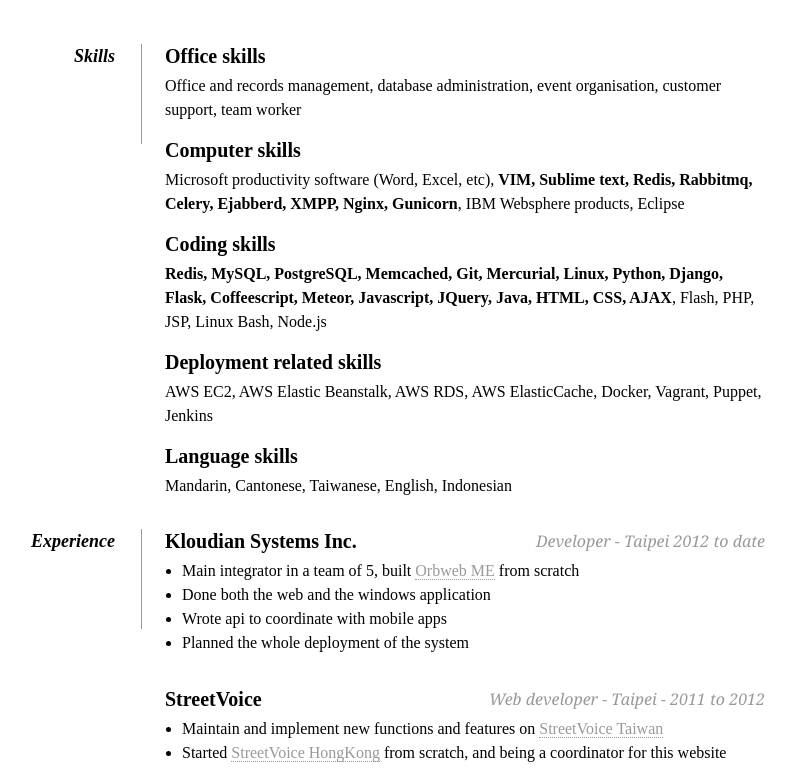
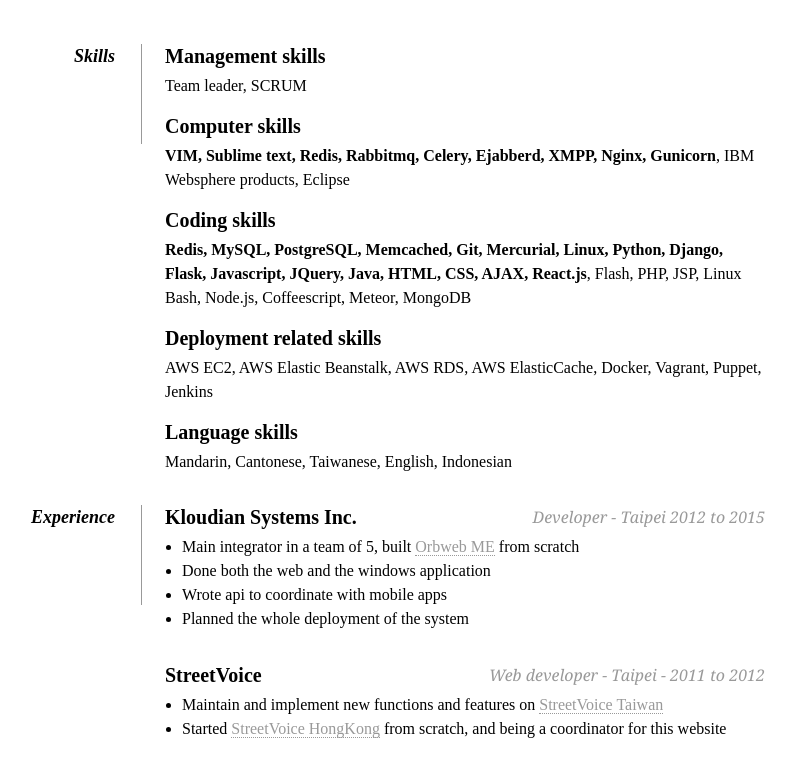
Before and after one commit to genxstylez/genxstylez.github.io, a plain HTML site: page index.html in a window 1280 px wide. Shown: the part 1197-1965 px from the top of the page, without its empty margins (275-1071 px from the left). Drawn offline with Linux system fonts and the light colour scheme.

Commit message:
Update index.html

```diff
--- a/index.html
+++ b/index.html
@@ -110,17 +110,17 @@
 
             <dt>Skills</dt>
             <dd>
-                <h2>Office skills</h2>
-                <p>Office and records management, database administration, event organisation, customer support, team worker</p>
+                <h2>Management skills</h2>
+                <p>Team leader, SCRUM</p>
 
                 <h2>Computer skills</h2>
-                <p>Microsoft productivity software (Word, Excel, etc), <strong>VIM, Sublime text, Redis, Rabbitmq, Celery, Ejabberd, XMPP, Nginx, Gunicorn</strong>, IBM Websphere products, Eclipse</p>
+                <p><strong>VIM, Sublime text, Redis, Rabbitmq, Celery, Ejabberd, XMPP, Nginx, Gunicorn</strong>, IBM Websphere products, Eclipse</p>
 
                 <h2>Coding skills</h2>
-                <p><strong>Redis, MySQL, PostgreSQL, Memcached, Git, Mercurial, Linux, Python, Django, Flask, Coffeescript, Meteor, Javascript, JQuery, Java, HTML, CSS, AJAX</strong>, Flash, PHP, JSP, Linux Bash, Node.js</p>
+                <p><strong>Redis, MySQL, PostgreSQL, Memcached, Git, Mercurial, Linux, Python, Django, Flask, Javascript, JQuery, Java, HTML, CSS, AJAX, React.js</strong>, Flash, PHP, JSP, Linux Bash, Node.js, Coffeescript, Meteor, MongoDB</p>
 
                 <h2>Deployment related skills</h2>
-                <p>AWS EC2, AWS Elastic Beanstalk, AWS RDS, AWS ElasticCache, Docker, Vagrant, Puppet, Jenkins</p>
+                <p><strong></strong>AWS EC2, AWS Elastic Beanstalk, AWS RDS, AWS ElasticCache, Docker</strong>, Vagrant, Puppet, Jenkins</p>
 
                 <h2>Language skills</h2>
               <p>Mandarin, Cantonese, Taiwanese, English, Indonesian</p>
@@ -130,7 +130,7 @@
 
             <dt>Experience</dt>
             <dd>
-                <h2>Kloudian Systems Inc.<span>Developer - Taipei 2012 to date</span></h2>
+                <h2>Kloudian Systems Inc.<span>Developer - Taipei 2012 to 2015</span></h2>
                 <ul>
                   <li>Main integrator in a team of 5, built <a href="http://orbweb.me/">Orbweb ME</a> from scratch</li>
                   <li>Done both the web and the windows application</li>
@@ -174,6 +174,8 @@
             <dd class="clear"></dd>
 
             <dt>Other Works</dt>
+            <dd><a href="http://appse.io">APPSE</a></dd>
+            <dd><a href="http://o-logy.com">O'logy</a></dd>
             <dd><a href="http://empor.com.tw/">EMPOR</a></dd>
             <dd><a href="http://yuhlinauto.com/">Yuh lin Auto</a></dd>
 
@@ -186,7 +188,7 @@
             <dd>NT$65k+</dd>-->
             <dd class="clear"></dd>
             <dt>Hobbies</dt>
-            <dd>Sports, Music, Computer games</dd>
+            <dd>Football, Basketball, Music, Computer games</dd>
 
             <dd class="clear"></dd>
             <dd class="clear"></dd>
```
